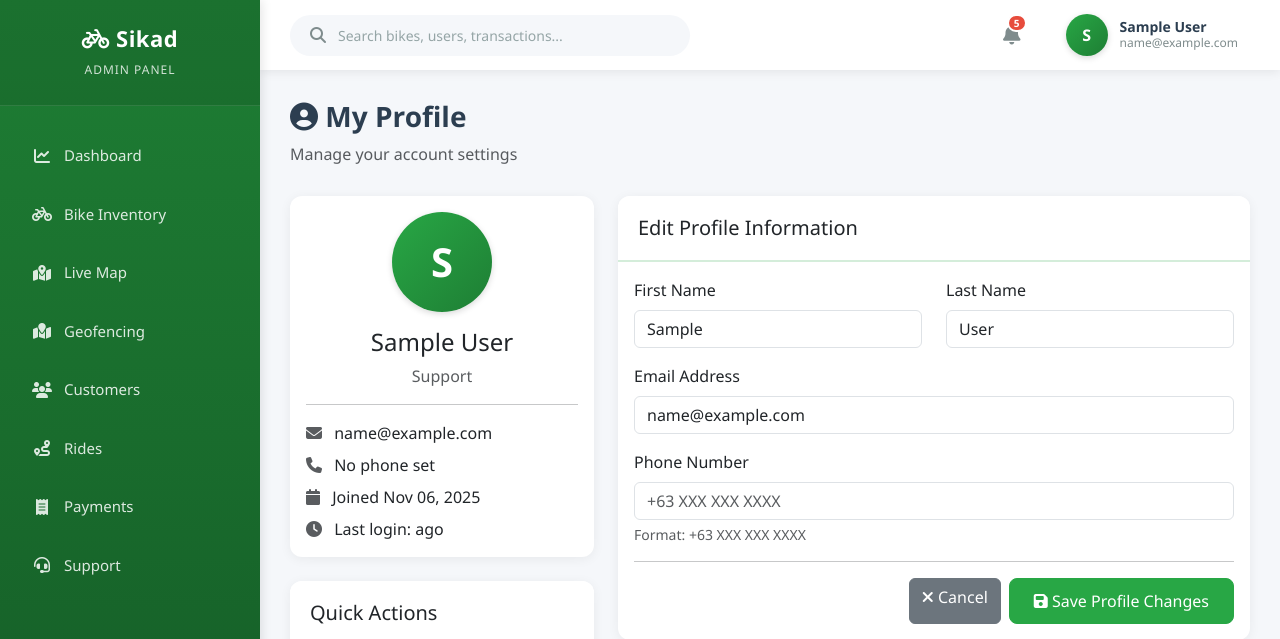
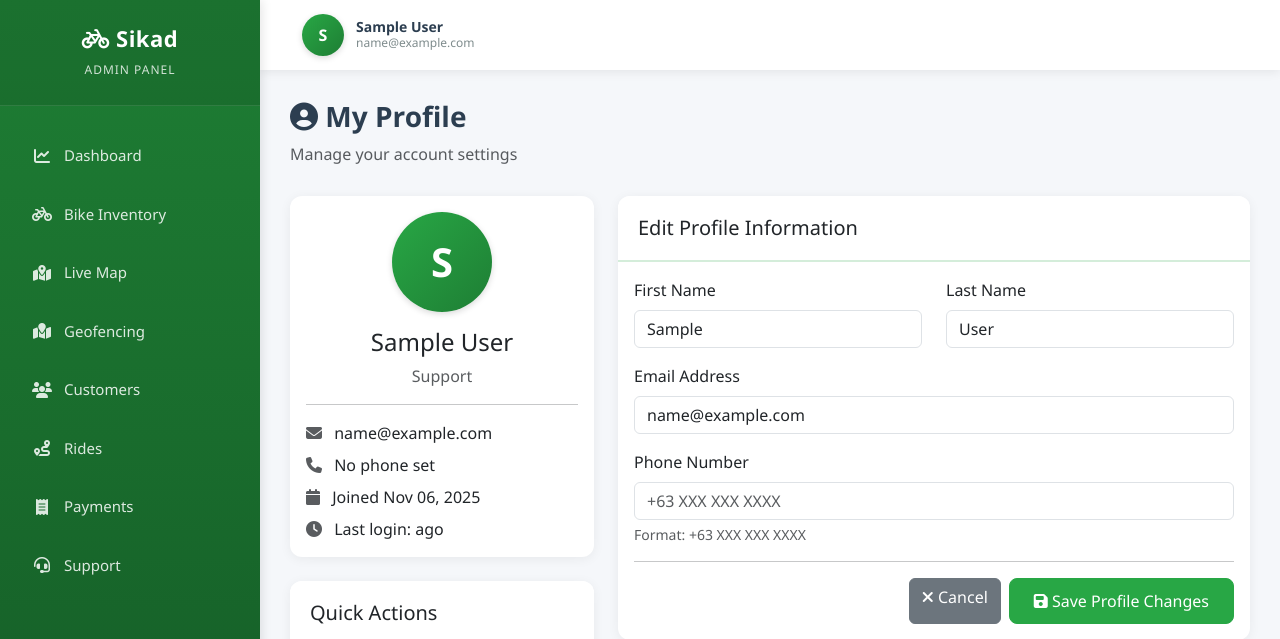
Before and after one commit to jungnarph/SikadAdmin, a Django app: page /accounts/profile/ in a window 1280 px wide. Shown: the top 639 px of the page. Run offline with Django 4.2, Linux system fonts and the light colour scheme; the visitor is signed in with stand-in values (Sample User, id 1).

Commit message:
Update base.html

```diff
--- a/templates/base/base.html
+++ b/templates/base/base.html
@@ -592,15 +592,7 @@
 
     <!-- Top Navigation Bar -->
     <div class="topbar">
-        <div class="search-box">
-            <i class="fas fa-search"></i>
-            <input type="text" placeholder="Search bikes, users, transactions...">
-        </div>
         <div class="topbar-right">
-            <div class="notification-icon">
-                <i class="fas fa-bell"></i>
-                <span class="notification-badge">5</span>
-            </div>
 
             <!-- User Profile with Dropdown -->
             <div class="user-profile" onclick="toggleProfileMenu(event)">
```
